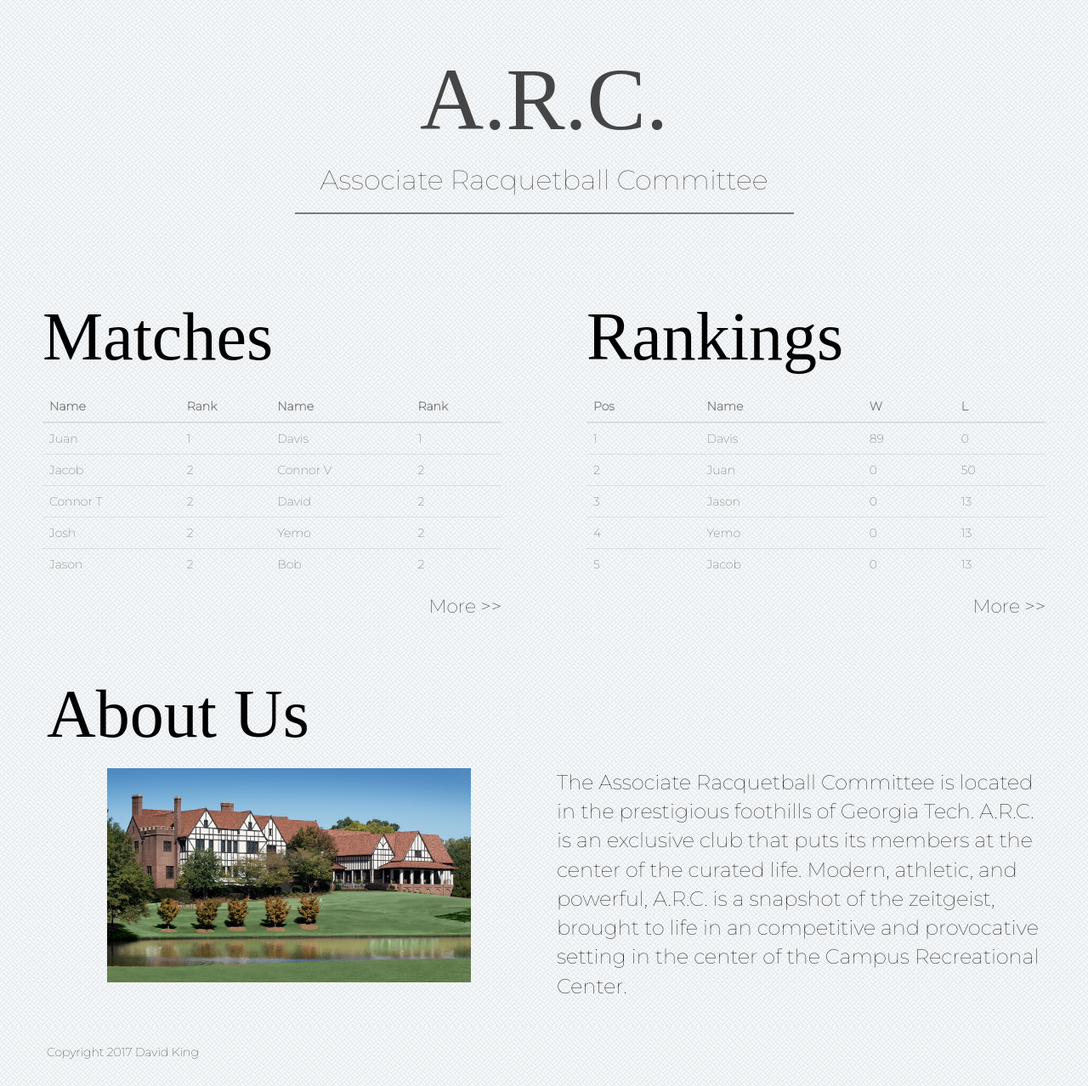
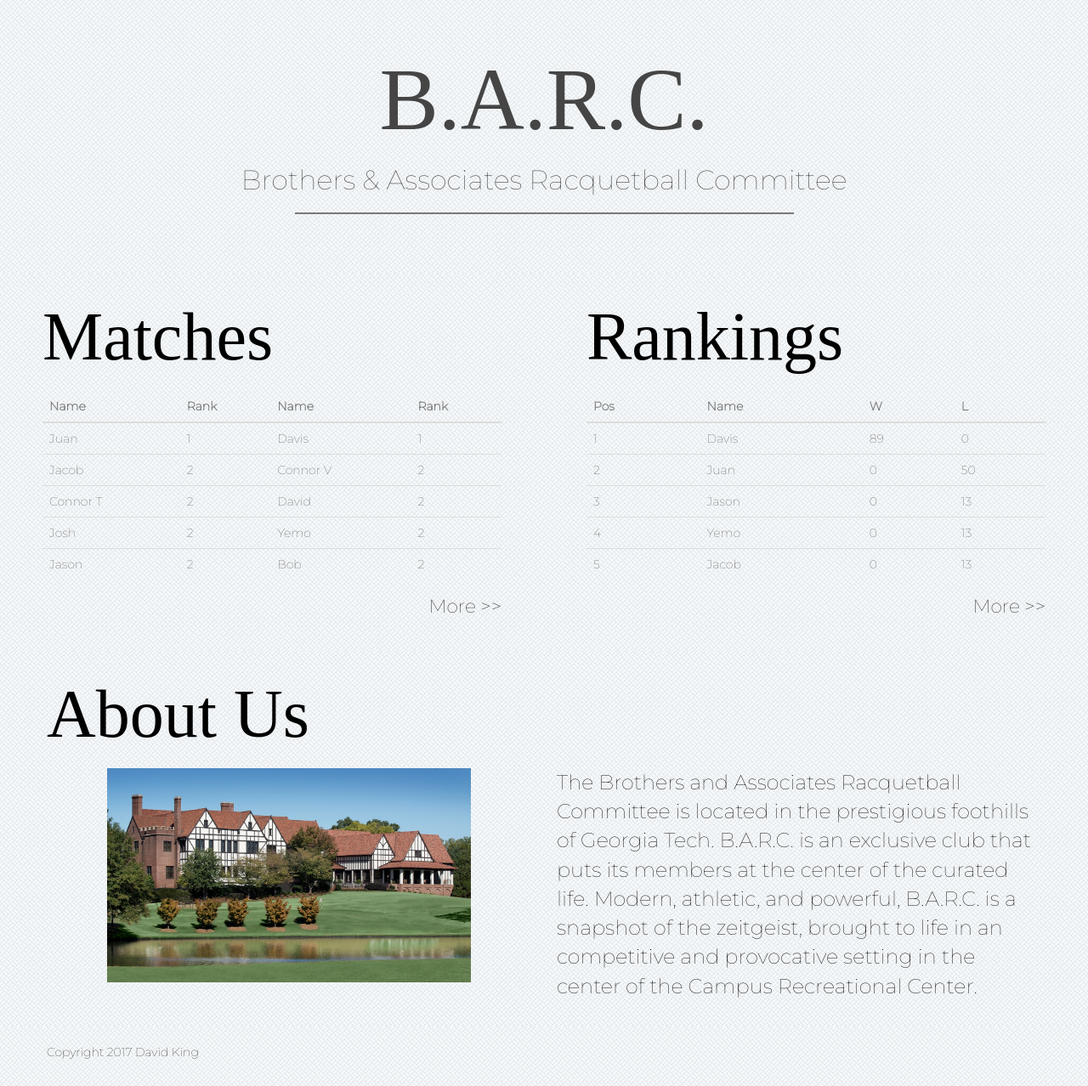
Before and after one commit to davidking0/arc, a plain HTML site: page index.html in a window 1280 px wide. Shown: the whole page at 85% size. Drawn offline with Linux system fonts and the light colour scheme; a web font is replaced by a local one.

Commit message:
B.A.R.C.

```diff
--- a/index.html
+++ b/index.html
@@ -31,10 +31,10 @@
 		<div class="row">
 			<div class="col-sm-12">
 				<a href='index.html'><h1 class="mg-md text-center logo">
-					A.R.C.
+					B.A.R.C.
                 </h1></a>
 				<h1 class="mg-md sub-logo text-center">
-					Associate Racquetball Committee
+					Brothers &amp; Associates Racquetball Committee
 				</h1>
 				<hr class='logo-line'>
 			</div>
@@ -183,7 +183,7 @@
 			</div>
 			<div class="col-sm-6">
 				<p class="p-text text-left">
-					The Associate Racquetball Committee is located in the prestigious foothills of Georgia Tech. A.R.C. is an exclusive club that puts its members at the center of the curated life. Modern, athletic, and powerful, A.R.C. is a snapshot of the zeitgeist, brought to life in an competitive and provocative setting in the center of the Campus Recreational Center. &nbsp;
+					The Brothers and Associates Racquetball Committee is located in the prestigious foothills of Georgia Tech. B.A.R.C. is an exclusive club that puts its members at the center of the curated life. Modern, athletic, and powerful, B.A.R.C. is a snapshot of the zeitgeist, brought to life in an competitive and provocative setting in the center of the Campus Recreational Center. &nbsp;
 				</p>
 			</div>
 		</div>
```
